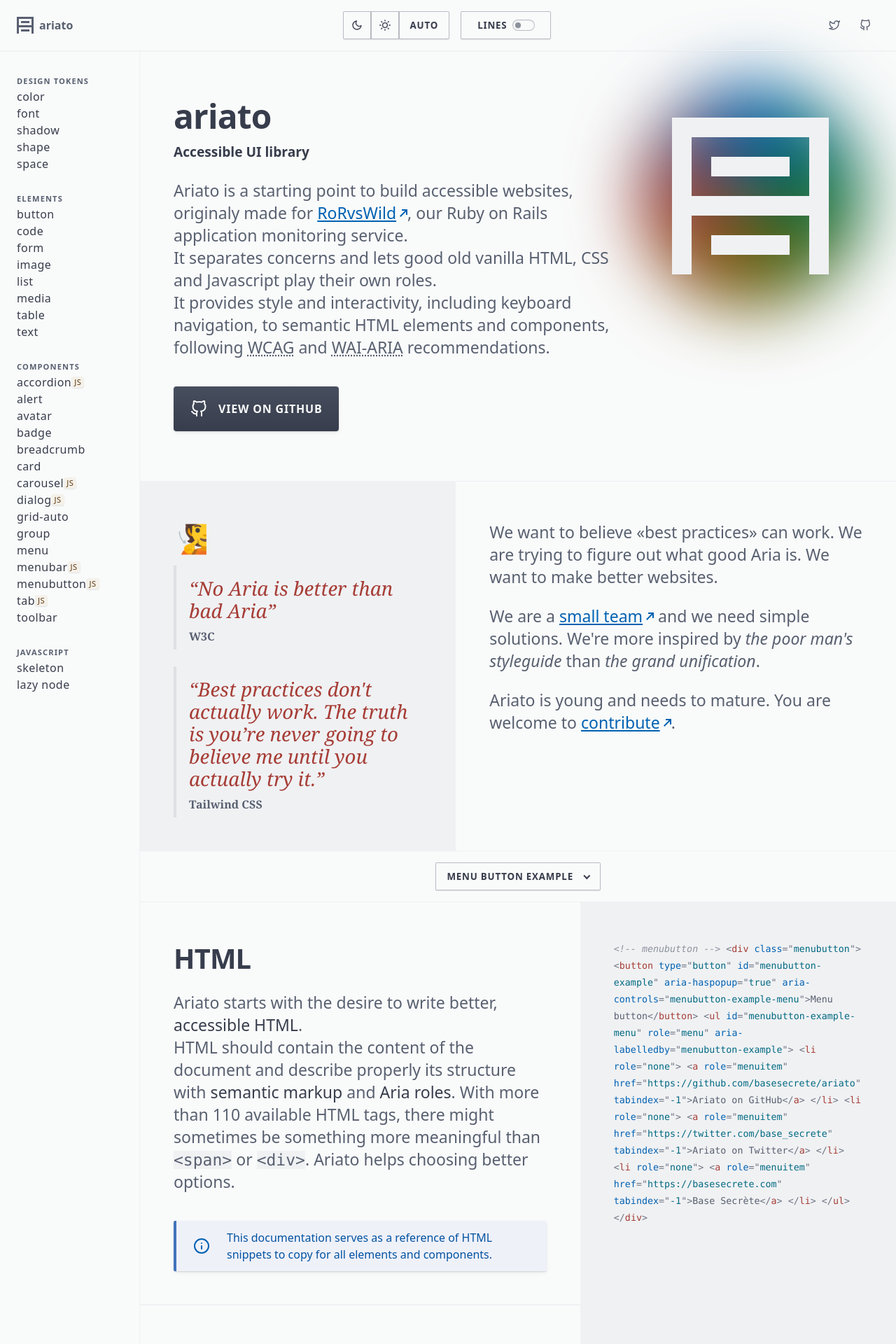
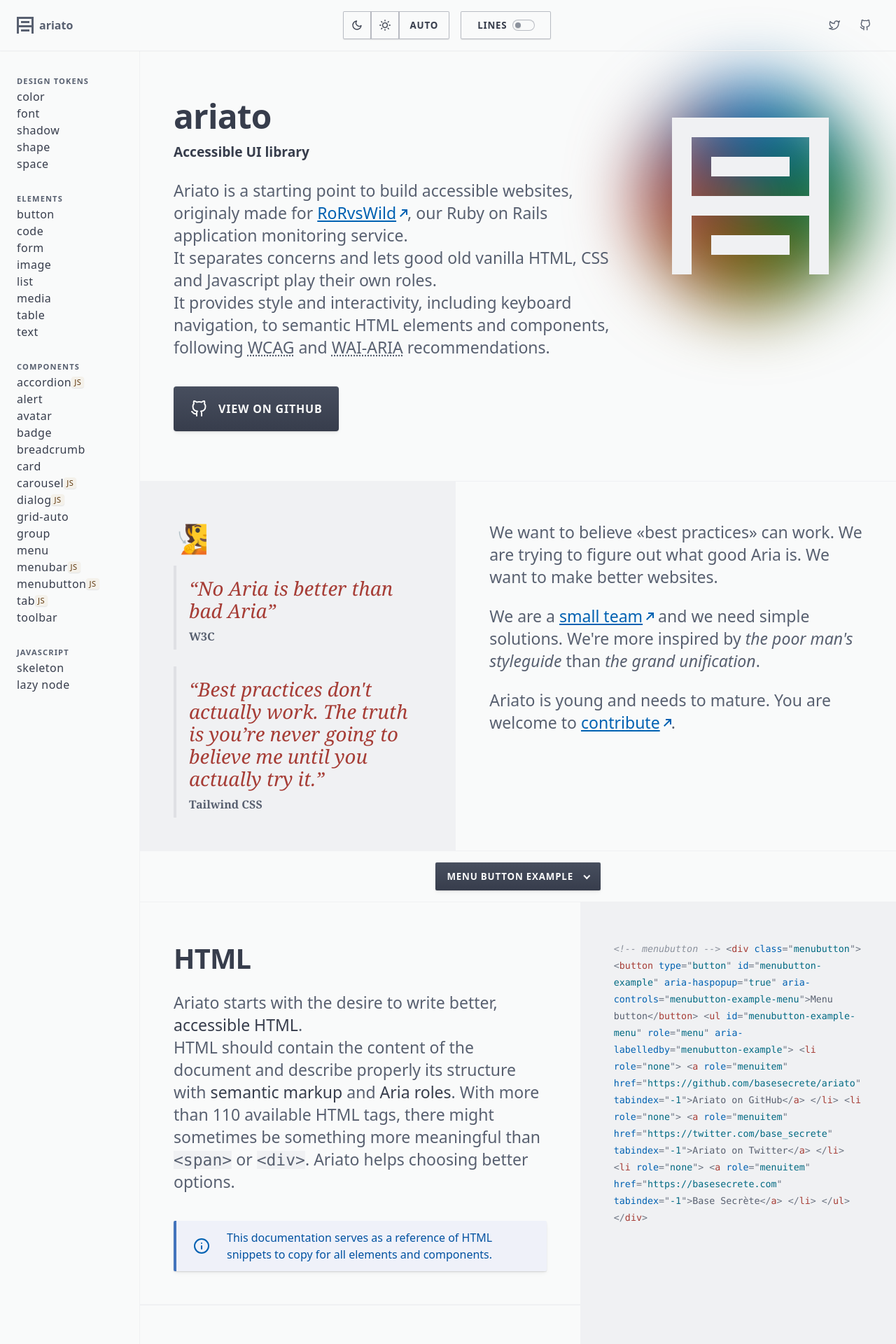
Before and after one commit to BaseSecrete/ariato, a Jekyll site: the page built from index.html, in a window 1280 px wide. Shown: the top 1920 px of the page at 70% size. Built offline with Jekyll 4.4.1, drawn with Linux system fonts in a browser that asks for light colours.

Commit message:
selection color, strong menubutton example

```diff
--- a/assets/css/ariato/elements/text.css
+++ b/assets/css/ariato/elements/text.css
@@ -1,11 +1,13 @@
 /* text selection */
 ::-moz-selection {
   background: rgba(var(--color-blue-100), 1);
+  color: rgba(var(--color-blue-700), 1);
   text-shadow: none;
 }
 
 ::selection {
   background: rgba(var(--color-blue-100), 1);
+  color: rgba(var(--color-blue-700), 1);
   text-shadow: none;
 }
 
--- a/index.html
+++ b/index.html
@@ -46,7 +46,7 @@ title: Ariato
 <section class="is-demo">
   <div>
     <div class="menubutton">
-      <button type="button" id="menubutton-example" aria-haspopup="true" aria-controls="menubutton-example-menu">Menu button example</button>
+      <button type="button" id="menubutton-example" aria-haspopup="true" aria-controls="menubutton-example-menu" class="is-strong">Menu button example</button>
       <ul id="menubutton-example-menu" role="menu" aria-labelledby="menubutton-example">
         <li role="none">
           <a role="menuitem" href="https://github.com/basesecrete/ariato" tabindex="-1">Ariato on GitHub</a>
```
